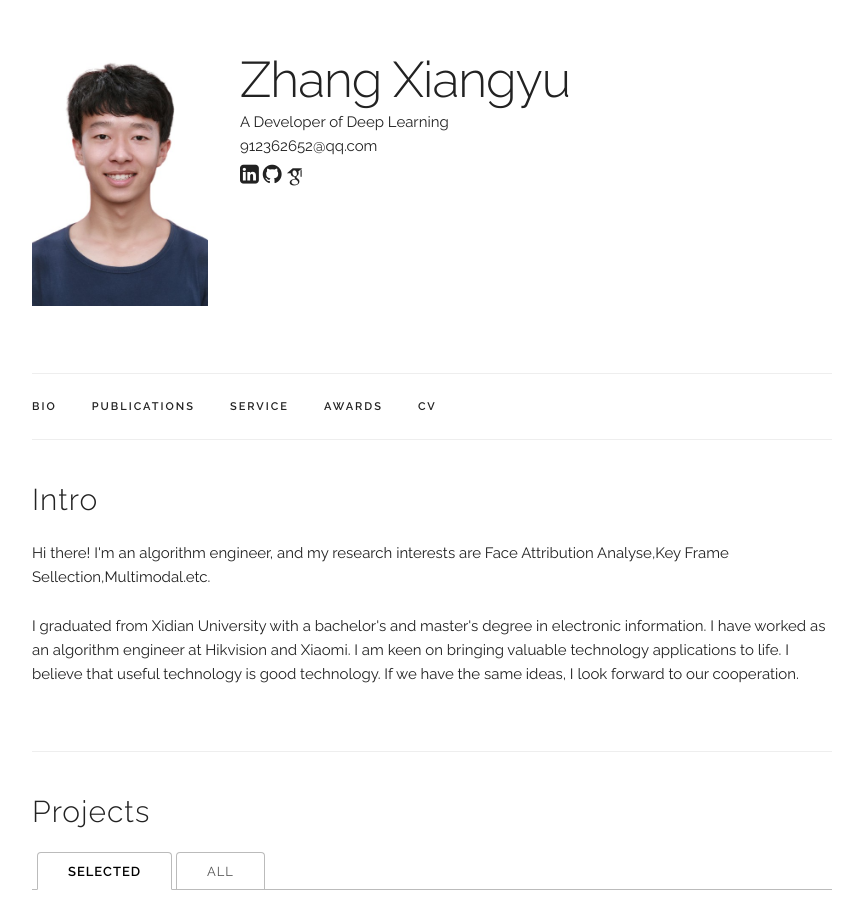
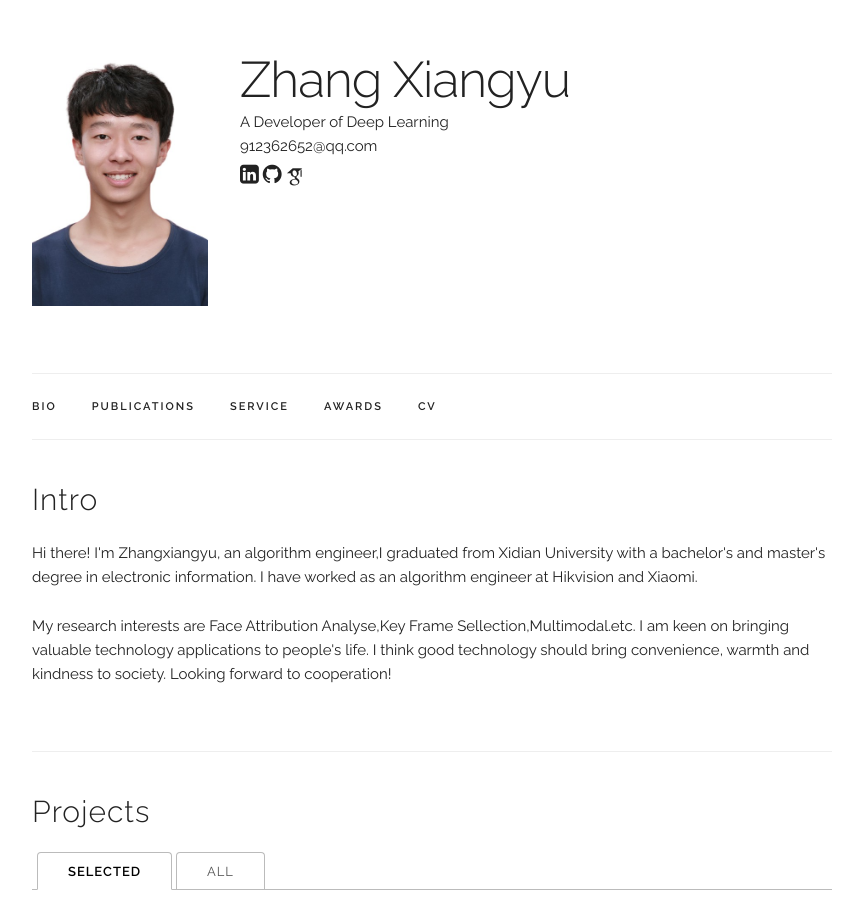
Before and after one commit to Xiangyu33/Xiangyu33.github.io, a Jekyll site: the page built from index.html, in a window 1280 px wide and 900 px high. Shown: the whole window, without its empty margins (208-1064 px from the left). Built offline with Jekyll 4.4.1, drawn with Linux system fonts in a browser that asks for light colours; some web fonts are replaced.

Commit message:
Update index.html

```diff
--- a/index.html
+++ b/index.html
@@ -6,12 +6,14 @@ title: Home
 <div class="docs-section" id="bio">
   <h4>Intro</h4>
   <p>
-  Hi there! I'm an algorithm engineer, and my research interests are Face Attribution Analyse,Key Frame Sellection,Multimodal.etc.
+  Hi there! I'm Zhangxiangyu, an algorithm engineer,I graduated from Xidian University with a bachelor's and master's degree in electronic information. I have worked as an algorithm engineer at Hikvision and Xiaomi.
   </p>
 
   <p>
-  I graduated from Xidian University with a bachelor's and master's degree in electronic information. I have worked as an algorithm engineer at Hikvision and Xiaomi. I am keen on bringing valuable technology applications to life. I believe that useful technology is good technology. If we have the same ideas, I look forward to our cooperation.
+  My research interests are Face Attribution Analyse,Key Frame Sellection,Multimodal.etc.
+  I am keen on bringing valuable technology applications to people's life. I think good technology should bring convenience, warmth and kindness to society. Looking forward to cooperation!
   </p>
+
 </div>
 
 
```
